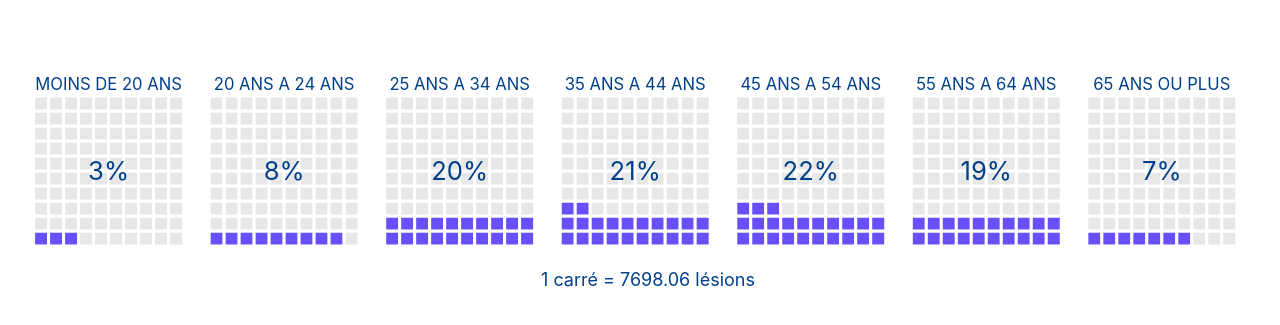
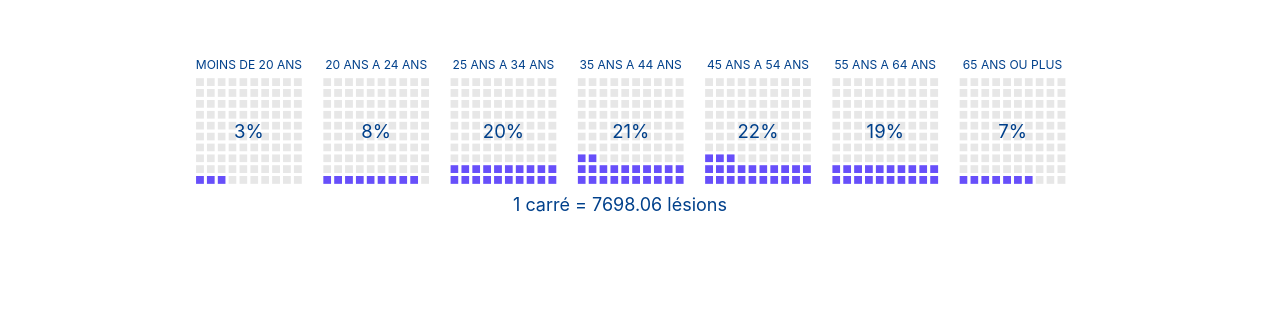
Before and after one commit to ThierryBC-24/ThierryBC-24.github.io, an Angular app in the folder INF8808/: page / in a window 1280 px wide. Shown: the part 237-562 px from the top of the page. Built offline with nearby package versions, Linux system fonts and the light colour scheme.

Commit message:
Change to sizing and ui of waffle

```diff
--- a/INF8808/src/app/app.component.html
+++ b/INF8808/src/app/app.component.html
@@ -303,7 +303,7 @@
 </style>
 
 <!-- Toolbar -->
-<div>
+<div style="height: 90vh">
   <app-waffle-chart></app-waffle-chart>
 </div>
 <!-- * * * * * * * * * * * * * * * * * * * * * * * * * * * * * * * -->
--- a/INF8808/src/app/waffle-chart/waffle-chart.component.html
+++ b/INF8808/src/app/waffle-chart/waffle-chart.component.html
@@ -1 +1,5 @@
-<figure id="waffle"></figure>
+<div id="container-waffle-chart">
+    <div id="div-waffle-chart">
+        <figure id="waffle"></figure>
+    </div>
+</div>
--- a/INF8808/src/app/waffle-chart/waffle-chart.component.scss
+++ b/INF8808/src/app/waffle-chart/waffle-chart.component.scss
@@ -1,3 +1,16 @@
 figure#waffle {
     margin: 0;
   }
+
+#container-waffle-chart {
+  width: 100%;
+  height: 100%;
+  display: flex;
+  align-items: center;
+  justify-content: center;
+}
+
+#div-waffle-chart {
+  width: 75%;
+  height: 75%;
+}
--- a/INF8808/src/app/waffle-chart/waffle-chart.component.ts
+++ b/INF8808/src/app/waffle-chart/waffle-chart.component.ts
@@ -15,10 +15,11 @@ export class WaffleChartComponent implements OnInit {
   constructor() {}
 
   private svg: any;
-  private width = window.innerWidth;
-  private height = window.innerHeight;
+  private width = 0;
+  private height = 0;
   private data: DataType[] = [];
   private totalValue = 0;
+  private margin = { top: 10, right: 10, bottom: 10, left: 10 };
 
   ngOnInit(): void {
     d3.text('/assets/data/Viz 3/groupe_age_lesion.csv').then((data) => {
@@ -37,6 +38,11 @@ export class WaffleChartComponent implements OnInit {
         })
         .filter((d) => d !== null) as DataType[];
       this.data = parsedData;
+      const container = document.getElementById('div-waffle-chart') as HTMLElement;
+
+      this.width = container.offsetWidth - this.margin.left - this.margin.right;
+      this.height = container.offsetHeight - this.margin.top - this.margin.bottom;
+
 
       this.createSvg();
       this.data.forEach((d) => (this.totalValue += d.NB_LESION));
@@ -49,10 +55,10 @@ export class WaffleChartComponent implements OnInit {
     this.svg = d3
       .select('figure#waffle')
       .append('svg')
-      .attr('width', this.width - 24)
-      .attr('height', this.height - 24)
+      .attr('width', this.width - this.margin.left - this.margin.right)
+      .attr('height', this.height - this.margin.top - this.margin.bottom)
       .append('g')
-      .attr('transform', `translate(0,0)`);
+      .attr('transform', `translate(${this.margin.left},${this.margin.top})`);
   }
 
   private addAgeText(chart: any, data: DataType, chartSize: number): void {
@@ -128,7 +134,7 @@ export class WaffleChartComponent implements OnInit {
 
     const legend = this.svg
       .append('g')
-      .attr('transform', `translate(${this.width / 2}, ${legendY})`)
+      .attr('transform', `translate(${this.width / 2 - this.margin.right - this.margin.left}, ${legendY})`)
       .attr('text-anchor', 'middle');
 
     legend
```
